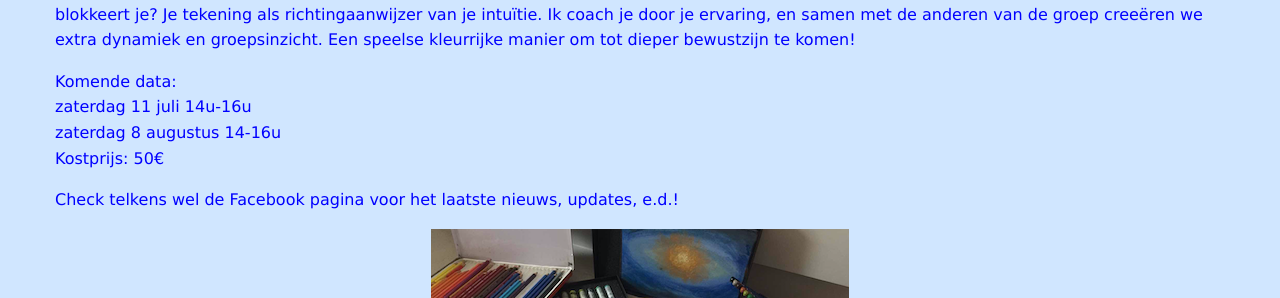
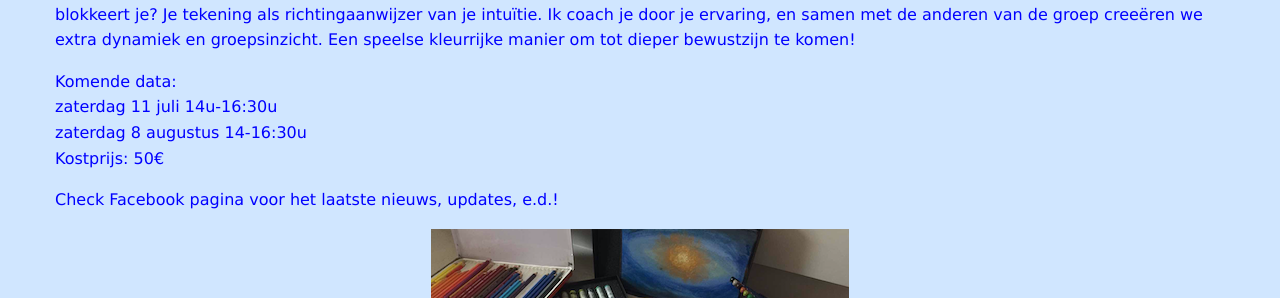
Before and after one commit to ankher/ankher.github.io, a Jekyll site: the page built from workshops.md, in a window 1280 px wide. Shown: the part 248-546 px from the top of the page. Built offline with Jekyll 4.4.1, drawn with Linux system fonts in a browser that asks for light colours; nearby versions of some CDN libraries; our own code applies the rules of GitHub Pages for plain Markdown files.

Commit message:
Update workshops.md

```diff
--- a/workshops.md
+++ b/workshops.md
@@ -12,11 +12,11 @@ De bedoeling van deze workshop is dat je via je tekening zicht krijgt op je eige
 Een speelse kleurrijke manier om tot dieper bewustzijn te komen!
 
 Komende data:
-zaterdag 11 juli 14u-16u
-zaterdag 8 augustus 14-16u
+zaterdag 11 juli 14u-16:30u
+zaterdag 8 augustus 14-16:30u
 Kostprijs: 50€
 
-Check telkens wel de Facebook pagina voor het laatste nieuws, updates, e.d.!
+Check Facebook pagina voor het laatste nieuws, updates, e.d.!
 
 ![workshops](images/kleurjeleven.png)
 
```
